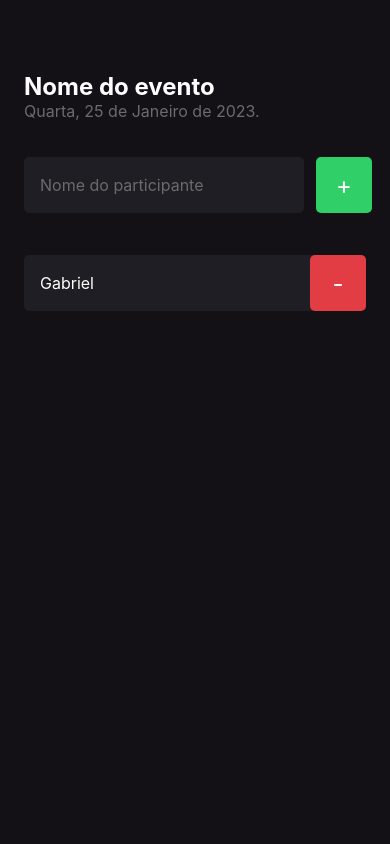
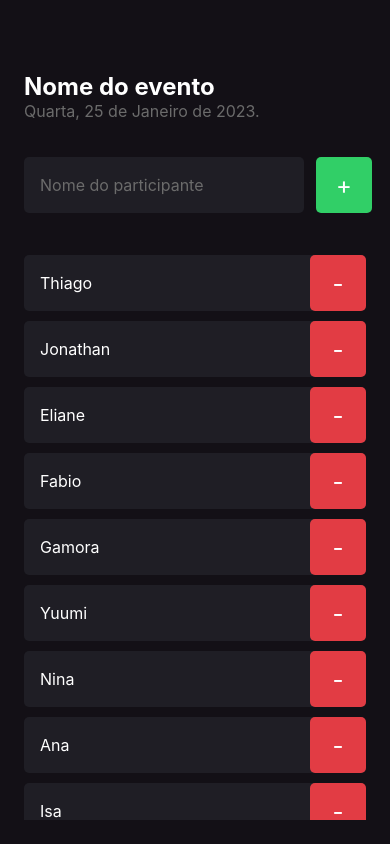
Before and after one commit to Zattrus/imhere, a React Native app: screen / in a window 390 px wide. Built offline with nearby package versions, Linux system fonts and the light colour scheme.

Commit message:
Usando a ScrollView

```diff
--- a/src/screens/Home/index.tsx
+++ b/src/screens/Home/index.tsx
@@ -1,9 +1,23 @@
-import { Text, View, TextInput, TouchableOpacity } from "react-native";
+import { Text, View, TextInput, TouchableOpacity, ScrollView } from "react-native";
 import { styles } from './styles'
 
 import { Participant } from "../../components/Participant";
 
 export function Home() {
+    const participants = [
+        'Thiago',
+        'Jonathan',
+        'Eliane',
+        'Fabio',
+        'Gamora',
+        'Yuumi',
+        'Nina',
+        'Ana',
+        'Isa',
+        'Jack',
+        'Rodrigo',
+        'Diego',
+    ];
 
     function handleParticipantAdd() {
         console.log("Você cliclou no botão de add")
@@ -36,8 +50,16 @@ export function Home() {
                 </TouchableOpacity>
             </View>
 
-            <Participant name="Gabriel" onRemove={handleParticipantDelete} />
+            <ScrollView showsVerticalScrollIndicator={false}>
+                {
+                    participants.map(participant => (
+                        <Participant
+                            key={participant}
+                            name={participant}
+                            onRemove={() => handleParticipantDelete} />
+                    ))
+                }
+            </ScrollView>
         </View>
-
     )
 }
```
